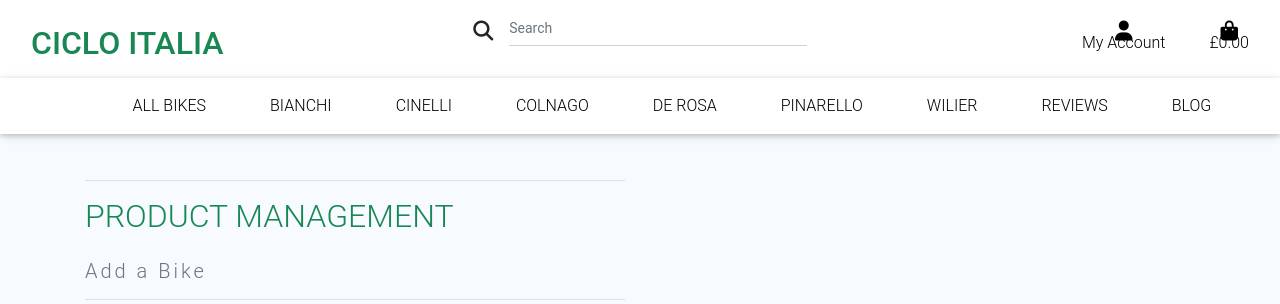
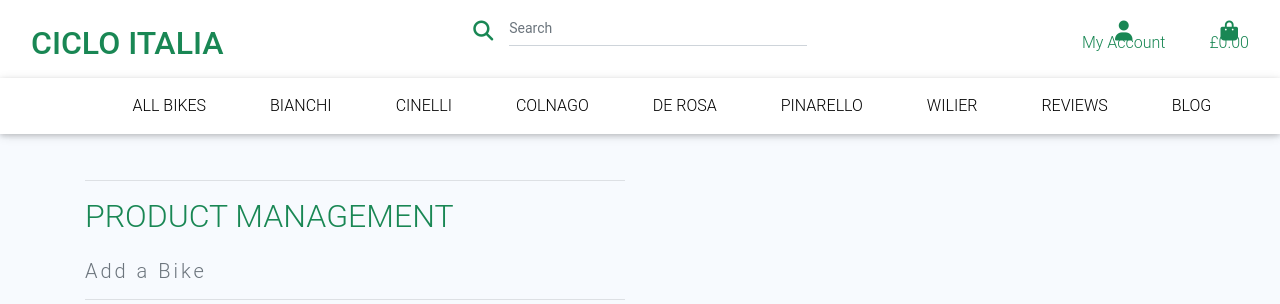
Before and after one commit to sruss07/MS04-Ciclo-Italia, a Django app: page /bikes/add/ in a window 1280 px wide. Shown: the top 304 px of the page. Run offline with Django 3.2, Linux system fonts and the light colour scheme; the visitor is signed in with stand-in values (Sample User, id 1); data comes from the database, SQL or seed files in the repository; parts of the project's set-up code (start-up, migrations or seed data) failed here and were passed over; some libraries are stand-ins or nearby versions.

Commit message:
updated colour of nav links on base.html

```diff
--- a/templates/base.html
+++ b/templates/base.html
@@ -57,7 +57,7 @@
                 <!-- Search form -->
                 <form method="GET" action="{% url 'bikes' %}"
                     class="form-inline d-flex justify-content-center md-form form-sm mt-0">
-                    <i class="fas fa-search fa-lg" aria-hidden="true"></i>
+                    <i class="fas fa-search fa-lg text-green" aria-hidden="true"></i>
                     <input class="form-control form-control-sm ml-3 w-75" type="text" placeholder="Search"
                         aria-label="Search" name="q">
                 </form>
@@ -68,8 +68,8 @@
                         <a class="text-black nav-link" href="#" id="user-options" data-toggle="dropdown"
                             aria-haspopup="true" aria-expanded="false">
                             <div class="text-center">
-                                <div><i class="fas fa-user fa-lg"></i></div>
-                                <p class="my-0">My Account</p>
+                                <div><i class="fas fa-user fa-lg text-green"></i></div>
+                                <p class="my-0 text-green">My Account</p>
                             </div>
                         </a>
                         <div class="dropdown-menu border-0" aria-labelledby="user-options">
@@ -92,8 +92,8 @@
                         <a class="{% if grand_total %}text-info font-weight-bold{% else %}text-black{% endif %} nav-link"
                             href="{% url 'view_cart' %}">
                             <div class="text-center">
-                                <div><i class="fas fa-shopping-bag fa-lg"></i></div>
-                                <p class="my-0">
+                                <div><i class="fas fa-shopping-bag fa-lg text-green"></i></div>
+                                <p class="my-0 text-green">
                                     {% if grand_total %}
                                     £{{ grand_total|floatformat:2 }}
                                     {% else %}
```
